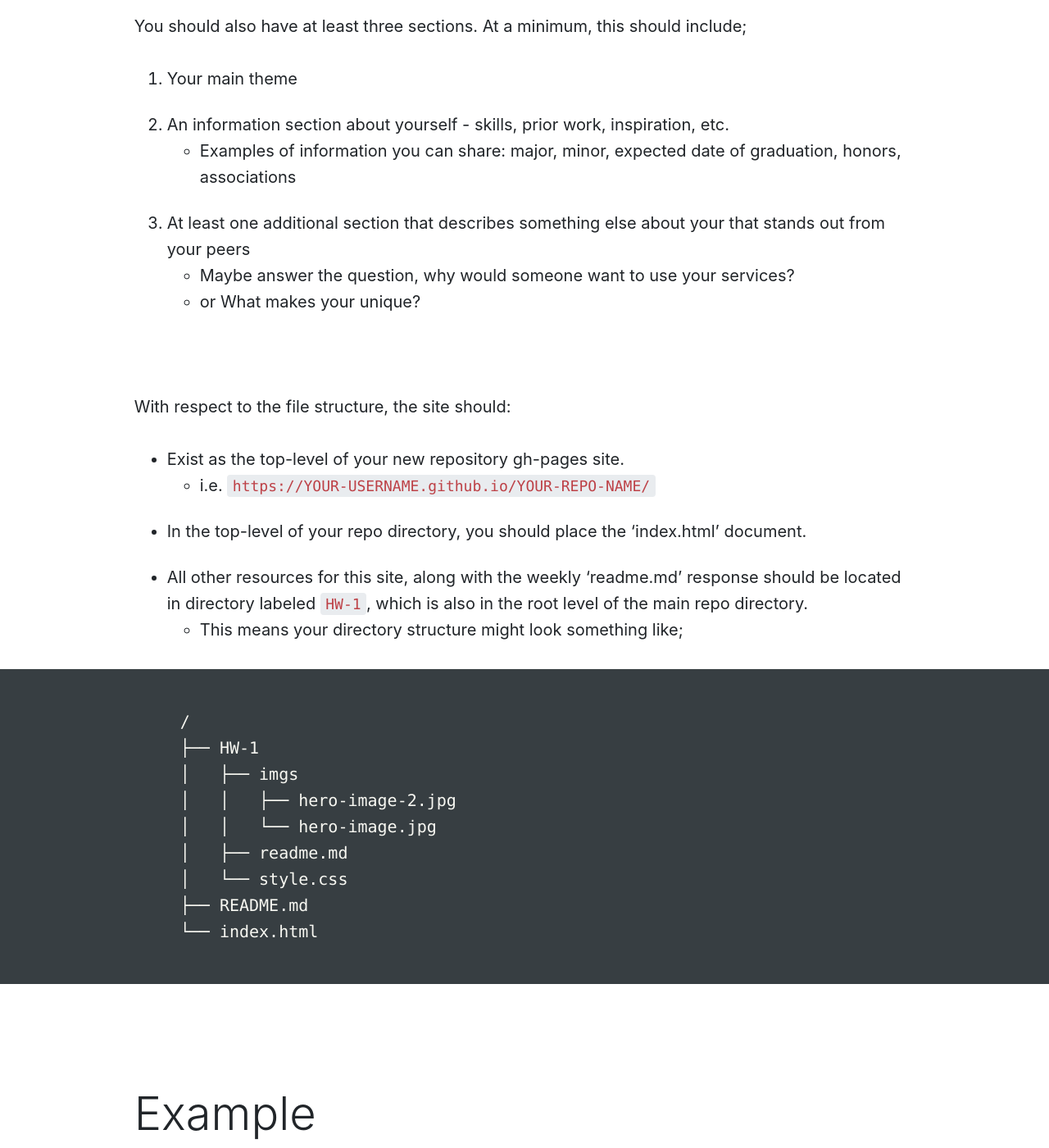
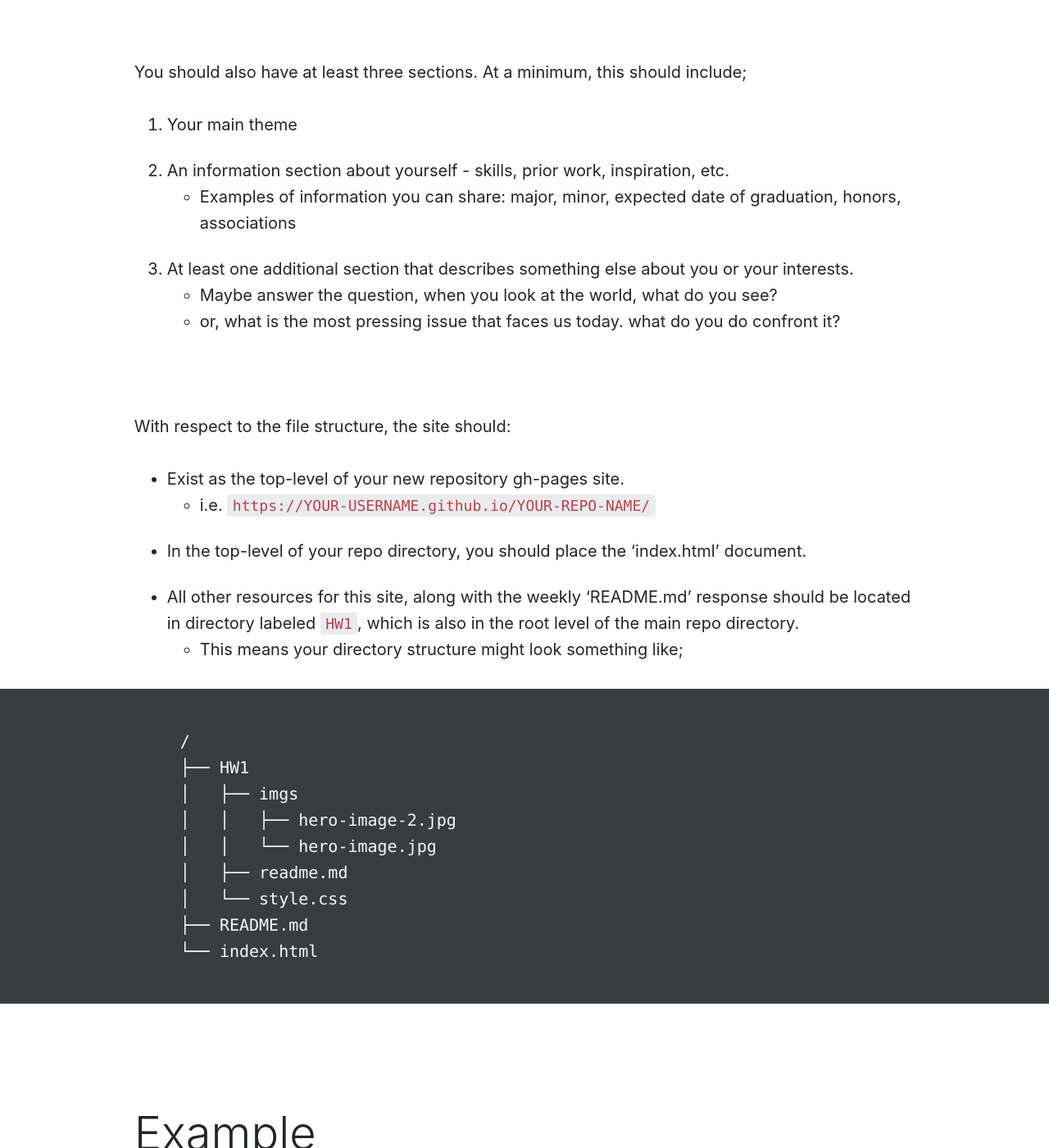
Before and after one commit to Montana-Media-Arts/441-web-tech-Spring2022-course, a Jekyll site: the page built from modules/week-1/_posts/2017-01-15-homework.md, in a window 1280 px wide and 1400 px high, scrolled down 1289 px. Shown: the whole window at 82% size. Built offline with Jekyll 4.4.1, drawn with Linux system fonts in a browser that asks for light colours; nearby versions of some CDN libraries; comment, search, counter and statistics services are not loaded; some of the changed text lies outside the part shown.

Commit message:
updated week 1

````diff
--- a/_data/course.yml
+++ b/_data/course.yml
@@ -6,7 +6,7 @@ institution-short: Media Arts | Montana
 
 infoModules: [workspace, syllabus, instructors, help]
 
-modules: [week-1, week-2, week-3, week-4, week-5, week-6, week-7, week-8, week-9, week-10, week-11, week-12, week-13, week-14]
+modules: [week-1]
 #modules: [week-1, week-2, week-3, week-4, week-5, week-6, week-7, week-8, week-9, week-10]
 #  modules: [week-1, week-2, week-3, week-4, week-5, week-6, week-7, week-8, week-9, week-10, week-11, week-12]
 # modules: [week-1, week-2, week-3, week-4, week-5, week-6, week-7, week-8, week-9, week-10, week-11, week-12, final-info]
--- a/_layouts/course_page.html
+++ b/_layouts/course_page.html
@@ -26,10 +26,10 @@ layout: base
         </div>
 
         <div class="active-due-date px-3">
-            Active: {{ site.data.dates[page.module][0] }}
+
         </div>
         <div class="active-due-date px-3">
-            Work Due: {{ site.data.dates[page.module][1] }}
+
         </div>
 
 
--- a/modules/week-1/_posts/2017-01-15-homework.md
+++ b/modules/week-1/_posts/2017-01-15-homework.md
@@ -18,11 +18,11 @@ This site should encapsulate the following:
         * The [google course](https://developers.google.com/web/fundamentals/design-and-ui/responsive/)
         * Or last [semesters 341 page](https://montana-media-arts.github.io/341-web-design-Fall2020/topic-12/overview/)
     * Utilize at least two separate [_break points_](https://responsivedesign.is/strategy/page-layout/defining-breakpoints/)
+
+
+_Optionally_, you can also add parallax scrolling.
 * Feel free to add a ["hero image"](https://envato.com/blog/exploring-hero-image-trend-web-design/)
     * [w3schools hero image info](https://www.w3schools.com/howto/howto_css_hero_image.asp)
-
-_Optionally_, you can also add parallax scrolling.
-
 * [Parallax scrolling info at w3schools](https://www.w3schools.com/howto/howto_css_parallax.asp)
 
 <br />
@@ -32,9 +32,9 @@ You should also have at least three sections. At a minimum, this should include;
 1. Your main theme
 2. An information section about yourself - skills, prior work, inspiration, etc.
     * Examples of information you can share: major, minor, expected date of graduation, honors, associations
-3. At least one additional section that describes something else about your that stands out from your peers
-    * Maybe answer the question, why would someone want to use your services?
-    * or What makes your unique?
+3. At least one additional section that describes something else about you or your interests.
+    * Maybe answer the question, when you look at the world, what do you see?
+    * or, what is the most pressing issue that faces us today.  what do you do confront it?
 
 <br />
 
@@ -43,12 +43,12 @@ With respect to the file structure, the site should:
 * Exist as the top-level of your new repository gh-pages site.
     * i.e. `https://YOUR-USERNAME.github.io/YOUR-REPO-NAME/`
 * In the top-level of your repo directory, you should place the 'index.html' document.
-* All other resources for this site, along with the weekly 'readme.md' response should be located in directory labeled `HW-1`, which is also in the root level of the main repo directory.
+* All other resources for this site, along with the weekly 'README.md' response should be located in directory labeled `HW1`, which is also in the root level of the main repo directory.
     * This means your directory structure might look something like;
 
 ```
 /
-├── HW-1
+├── HW1
 │   ├── imgs
 │   │   ├── hero-image-2.jpg
 │   │   └── hero-image.jpg
````
Also changed, not shown: modules/week-1/_posts/2017-01-03-instructors.md (+3 -3 lines), modules/week-1/_posts/2017-01-05-class-overview.md (+2 -2 lines), modules/week-1/_posts/2017-01-11-github-part1.md (+2 -2 lines).
